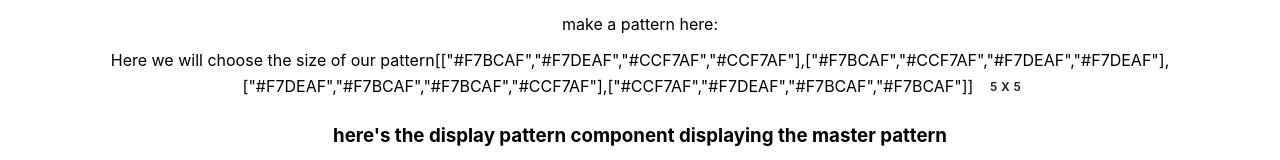
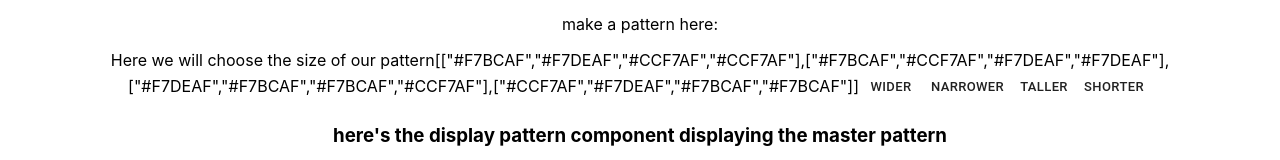
Before and after one commit to kajakali/nonogram, a React (Create React App) app: page / in a window 1280 px wide. Shown: the part 435-595 px from the top of the page. Built offline with nearby package versions, Linux system fonts and the light colour scheme; no server answers.

Commit message:
can change pattern size

```diff
--- a/src/components/ChooseArraySize/ChooseArraySize.js
+++ b/src/components/ChooseArraySize/ChooseArraySize.js
@@ -6,7 +6,10 @@ function ChooseArraySize(props) {
         <p>
             Here we will choose the size of our pattern
             {JSON.stringify(props.patternArray)}
-            <Button onClick={props.changeArraySize}>5 x 5</Button>
+            <Button onClick={() => props.changeArraySize('wider')}>wider</Button>
+            <Button onClick={() => props.changeArraySize('narrower')}>narrower</Button>
+            <Button onClick={() => props.changeArraySize('taller')}>taller</Button>
+            <Button onClick={() => props.changeArraySize('shorter')}>shorter</Button>
         </p>
     )
 }
--- a/src/components/Nonogram/Nonogram.js
+++ b/src/components/Nonogram/Nonogram.js
@@ -66,8 +66,53 @@ class Nonogram extends Component {
         });
 
     }
-    changeArraySize = (array) => {
-        console.log('the array right now is', array)
+    changeArraySize = (array, resize) => {
+        console.log('the array right now is', array, 'inner dimension', array[0].length, 'outer dimension', array.length);
+        switch(resize) {
+            case "wider":
+                {
+                    console.log("wider");
+                    let newArray = array;
+                    for(let i = 0; i<array.length; i++){
+                        newArray[i].push('FFFFFF');
+                    }
+                    this.setState({array:newArray});
+                }
+                break;
+            case "narrower":
+                {
+                    console.log("narrower");
+                    let newArray = array;
+                    for(let i = 0; i<array.length; i++){
+                        newArray[i].pop();
+                    }
+                    this.setState({array:newArray});
+                }
+
+                break;
+            case "taller":
+                {
+                    console.log("taller");
+                    let newArray = array;
+                    let newRow = [];
+                    for(let i=0; i<array[0].length; i++){
+                        newRow.push("FFFFFF");
+                    }
+                    newArray.push(newRow);
+                    this.setState({array:newArray});
+                }
+                break;
+            case "shorter":
+                {
+                    console.log("shorter");
+                    let newArray = array;
+                    newArray.pop();
+                    this.setState({array:newArray});
+                }
+                break;
+            default:
+                console.log("none");
+        }
     }
     changeColor = (color, colorIndex) => {
         //change the selected color by clicking on one of the color options
@@ -118,7 +163,7 @@ class Nonogram extends Component {
                     {/**this is where the array (that you're currently editing!!!) is displayed as clickable squares */}
                 <Box>
                 <p>make a pattern here:</p>
-                <ChooseArraySize patternArray={this.state.patternBeingEdited} changeArraySize={() => this.changeArraySize(this.state.patternBeingEdited)}/>
+                <ChooseArraySize patternArray={this.state.patternBeingEdited} changeArraySize={(resize) => this.changeArraySize(this.state.patternBeingEdited, resize)}/>
                 <h3>here's the display pattern component displaying the master pattern</h3>
                 <DisplayPattern patternToShow={this.state.patternBeingEdited} changeSquareColor={this.changeSquareColor}/>
                 </Box>
```
